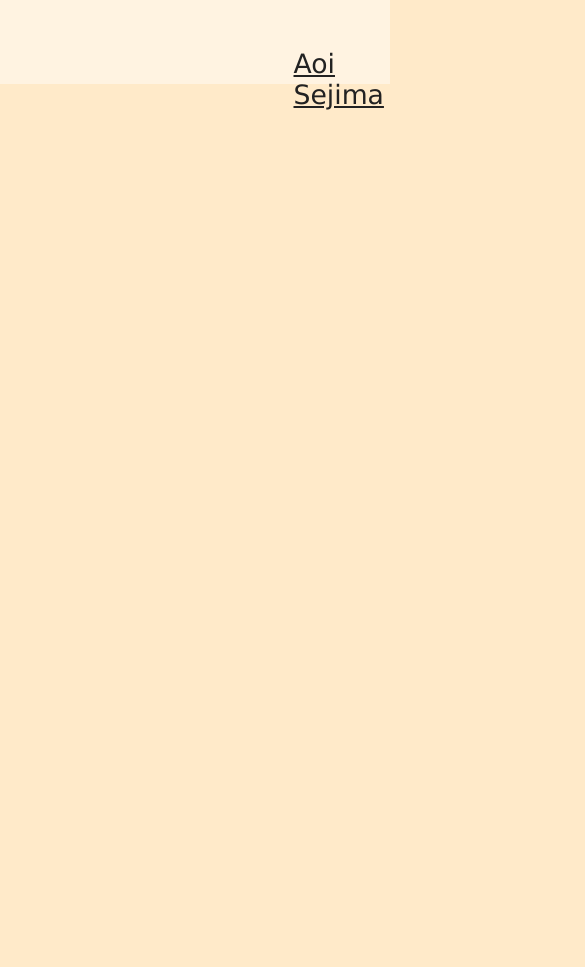
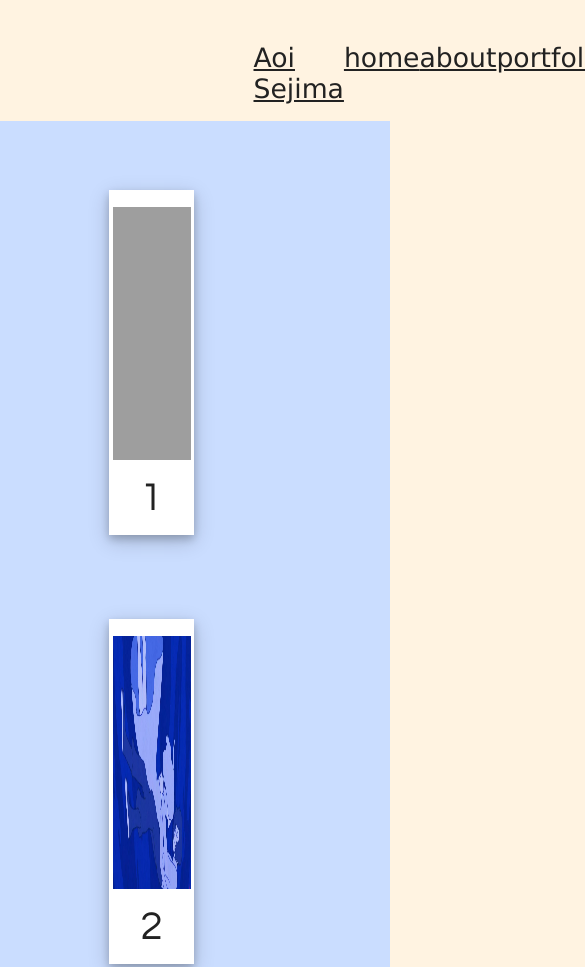
Before and after one commit to AoiSejima/AoiSejima.github.io, a plain HTML site: page abstracted-web/portfolio.html in a window 390 px wide. Shown: the top 967 px of the page, 585 px wide, since content can reach past the window. Before the commit the page ends 844 px from the top, so only its background shows below. Drawn offline with Linux system fonts and the light colour scheme; grey boxes are pictures that could not be loaded.

Commit message:
created 2nd page

```diff
--- a/abstracted-web/css/style.css
+++ b/abstracted-web/css/style.css
@@ -1,20 +1,13 @@
 body {
-    background: rgb(255, 234, 201);
+    background: rgb(255, 243, 225);
     margin: 0;
     font-family: 'Lucida Sans', 'Lucida Sans Regular', 'Lucida Grande', 'Lucida Sans Unicode', Verdana, sans-serif;
-
 }
 
 nav {
-    font-size: 20pt;
-    color: rgb(34, 34, 34);
-    background: rgb(255, 243, 225);
     width: 100%;
-    height: 10vh;
     position: relative;
-    padding-top: 2.5vh;
-    padding-left: 65vw;
-    padding-right: 2vw;
+    padding: 5vh 2vw 2vh 65vw;
     box-sizing: border-box;
     display: flex;
     justify-content: space-between;
@@ -22,27 +15,27 @@ nav {
 
 a {
     color: rgb(34, 34, 34);
+    font-size: 20pt;
 }
 
 main {
+    position: relative;
     width: 100%;
-    height: 70vh;
-    position: relative;
     display: flex;
     justify-content: flex-end;
     flex-wrap: wrap;
     box-sizing: border-box;
 }
 
-#header {
+section {
     color: rgb(34, 34, 34);
     background: rgb(202, 221, 255);
     position: relative;
     width: 50%;
     box-sizing: border-box;
     display: block;
-    padding-top: 12vh;
-    text-align: center;
+    padding: 5%;
+    flex: 30%;
 }
 
 h1 {
@@ -53,21 +46,56 @@ h2 {
     font-size: 40pt;
 }
 
-#portfolio {
+aside {
     background: rgb(224, 213, 193);
     position: relative;
     box-sizing: border-box;
     display: block;
     flex: 30%;
-    padding: 20px;
+    padding: 5%;
 }
 
-section {
+img {
+    width: 100%;
+    height: 100%;
+    position: relative;
+    box-sizing: border-box;
+    display: block;
+    flex: 30%;
+    padding: 5%;
+}
+
+.wrapper {
+    position: relative;
+    width: 100%;
+    height: 100%;
+    box-sizing: border-box;
+    display: block;
+    flex: 30%;
+    padding: 5%;
+    overflow: hidden;
+}
+
+#slide {
+    position: absolute;
+    left: -100px;
+    right: 100px;
+    width: 100%;
+    height: 100%;
+    transition: 1s;
+    padding: 5vh;
+}
+
+.wrapper:hover #slide {
+    transition: 1s;
+    left: 0;
+}
+
+article {
     color: rgb(34, 34, 34);
     background: rgb(165, 191, 238);
     width: 100%;
     position: relative;
-    height: 70vh;
     display: block;
     box-sizing: border-box;
     padding: 5%;
@@ -80,3 +108,17 @@ h3 {
 p {
     font-size: 20pt;
 }
+
+/* mobile */
+@media (max-width: 700px) {
+    body {
+        flex-basis: 50%;
+    }
+}
+
+/* tablet */
+@media (max-width: 450px) {
+    body {
+        flex-basis: 100%;
+    }
+}
--- /dev/null
+++ b/abstracted-web/css/style2.css
@@ -0,0 +1,76 @@
+body {
+    background: rgb(255, 243, 225);
+    margin: 0;
+    font-family: 'Lucida Sans', 'Lucida Sans Regular', 'Lucida Grande', 'Lucida Sans Unicode', Verdana, sans-serif;
+}
+
+nav {
+    background: rgb(255, 243, 225);
+    width: 100%;
+    position: relative;
+    padding: 5vh 2vw 2vh 65vw;
+    box-sizing: border-box;
+    display: flex;
+    justify-content: space-between;
+}
+
+a {
+    color: rgb(34, 34, 34);
+    font-size: 20pt;
+}
+
+main {
+    background: rgb(202, 221, 255);
+    width: 100%;
+    position: relative;
+    display: flex;
+    box-sizing: border-box;
+    padding: 2%;
+}
+
+.container {
+    position: relative;
+    box-sizing: border-box;
+    display: flex;
+    flex-wrap: wrap;
+    justify-content: space-between;
+    overflow: hidden;
+    list-style: none;
+    margin: 5%;
+}
+
+.container li {
+    background: white;
+    margin: 5vh;
+    box-shadow: 0 4px 8px 0 rgba(0, 0, 0, 0.2), 0 6px 20px 0 rgba(0, 0, 0, 0.19);
+    padding: 2vh 1vw 2vh 1vw;
+}
+
+.container img {
+    display: block;
+    width: 20vw;
+    height: 30vh;
+}
+
+header {
+    font-family: 'century gothic';
+    font-size: 30pt;
+    color: rgb(34, 34, 34);
+    text-align: center;
+    position: relative;
+    padding-top: 2vh;
+}
+
+/* mobile */
+@media (max-width: 700px) {
+    body {
+        flex-basis: 50%;
+    }
+}
+
+/* tablet */
+@media (max-width: 450px) {
+    body {
+        flex-basis: 100%;
+    }
+}
--- a/abstracted-web/portfolio.html
+++ b/abstracted-web/portfolio.html
@@ -2,13 +2,32 @@
     <head>
         <title>Aoi Sejima' Portfolio</title>
 
-        <link rel="stylesheet" href="css/style.css">
+        <meta name="viewport" content="width=device-width, initial-scale=0.1">
+
+        <link rel="stylesheet" href="css/style2.css">
     </head>
 
     <body>
         <nav>
-            <ul><a id="logo" href="/">Aoi Sejima</a></ul>
+            <div><a id="logo" href="/">Aoi Sejima</a></div>
+            <div><a id="home-bar" href="/">home</a></div>
+            <div><a id="about-bar" href="#about">about</a></div>
+            <div><a id="portfolio-bar" href="/portfolio.html">portfolio</a></div>
+            <div><a id="contact-bar">contact</a></div>
         </nav>
 
+        <main>
+            <ul class="container">
+                <li><img src="images/IMG_2835.PNG" width="100" height="100" alt="" /><header>1</header></li>
+                <li><img src="images/IMG_2904.jpg" width="100" height="100" alt="" /><header>2</header></li>
+                <li><img src="images/IMG_2912.jpg" width="100" height="100" alt="" /><header>3</header></li>
+                <li><img src="images/IMG_2922.jpg" width="100" height="100" alt="" /><header>4</header></li>
+                <li><img src="images/IMG_2926.jpg" width="100" height="100" alt="" /><header>5</header></li>
+                <li><img src="" width="100" height="100" alt="" /><header>6</header></li>
+                <li><img src="" width="100" height="100" alt="" /><header>7</header></li>
+                <li><img src="" width="100" height="100" alt="" /><header>8</header></li>
+                <li><img src="" width="100" height="100" alt="" /><header>9</header></li>
+            </ul>
+        </main>
     </body>
 </html>
```
Also changed, not shown: abstracted-web/index.html (+18 -9 lines), abstracted-web/images/IMG_2904.jpg (added), abstracted-web/images/IMG_2912.jpg (added), abstracted-web/images/IMG_2922.jpg (added), abstracted-web/images/IMG_2926.jpg (added), 5 other files.
